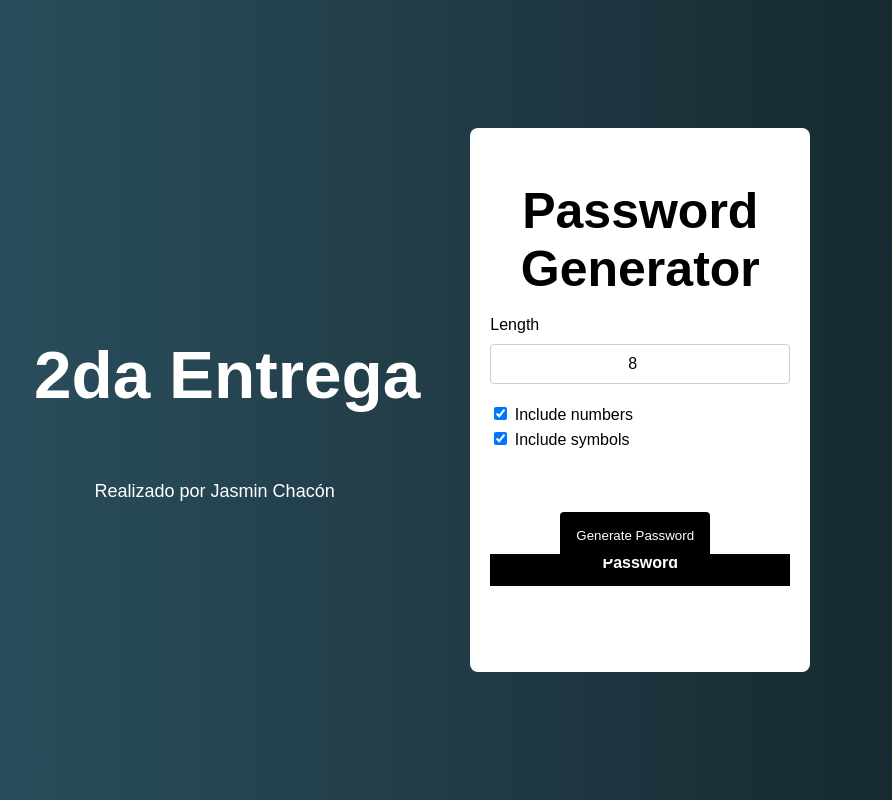
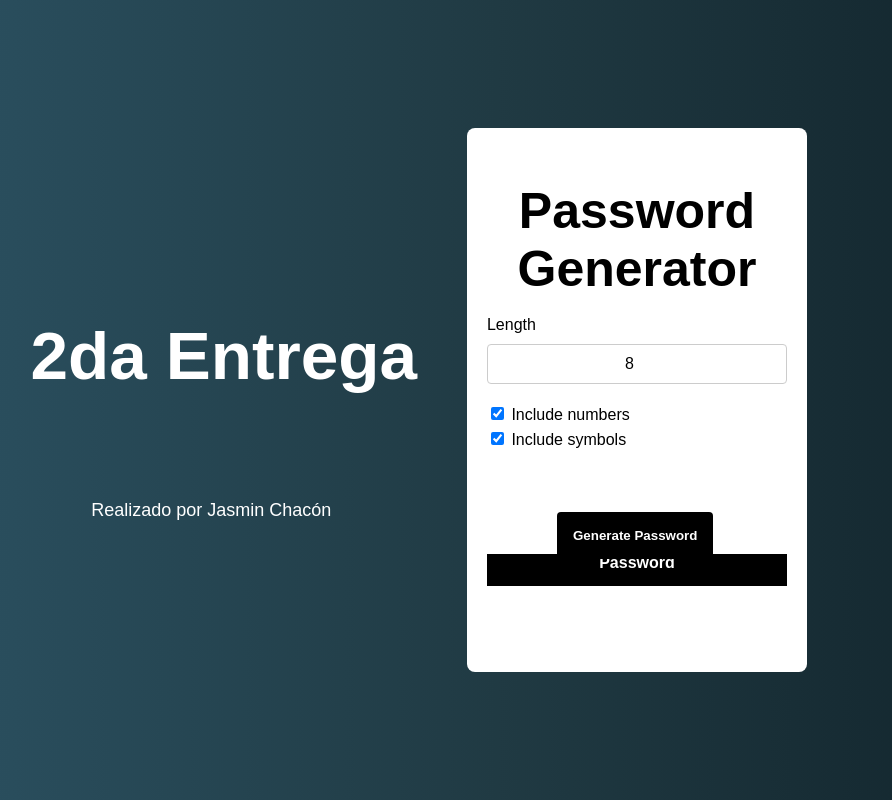
Before and after one commit to jasminchacon/2da-Entrega-JS, a plain HTML site: page index.html in a window 1280 px wide. Shown: the whole page, without its empty margins (143-1035 px from the left). Drawn offline with Linux system fonts and the light colour scheme.

Commit message:
Se actualiza 2da preentrega

```diff
--- a/css/style.css
+++ b/css/style.css
@@ -64,6 +64,7 @@ input[type="number"] {
 button {
     padding: 16px;
     background-color: black;
+    font-weight: bold;
     color: white;
     border: none;
     border-radius: 4px;
@@ -73,7 +74,7 @@ button {
     top: 135px;
 }
 button:hover {
-    background-color: #0056b3;
+    background-color: #203A43;
 }
 
 #passwordOutput {
--- a/index.html
+++ b/index.html
@@ -5,11 +5,11 @@
 <link rel="stylesheet" href="css/style.css">
 <title>Password Generator</title>
 </head>
-<section class="segundaPreentrega">
-<h1>2da Entrega</h1>
+<body>
+<div class="segundaPreentrega">
+<h2>2da Entrega</h2>
 <p>Realizado por Jasmin Chacón</p>
-</section>
-<body>
+</div>
 <div class="container">
 <h1 class="title1">Password Generator</h1>
 <form id="passwordGeneratorForm">
```
